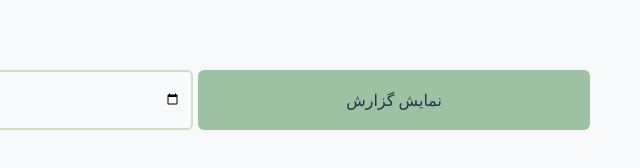
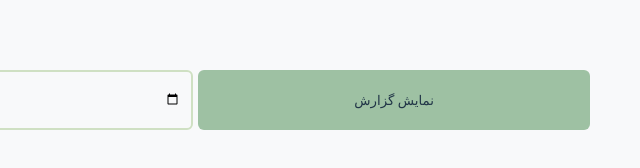
Before and after one commit to alikouhfar/simplified-accountant, a website built with Vite: page index.html in a window 1280 px wide. Shown: the part 620-788 px from the top of the page, 640-1280 px from the left. Built offline with nearby package versions, Linux system fonts and the light colour scheme; a web font is replaced by a local one.

Commit message:
report button font-size fixed

```diff
--- a/src/styles/style.css
+++ b/src/styles/style.css
@@ -202,7 +202,6 @@ main {
 
 .report {
   font-family: inherit;
-  font-size: inherit;
   color: inherit;
   height: 100%;
   background: var(--color-dark-secondary);
```
